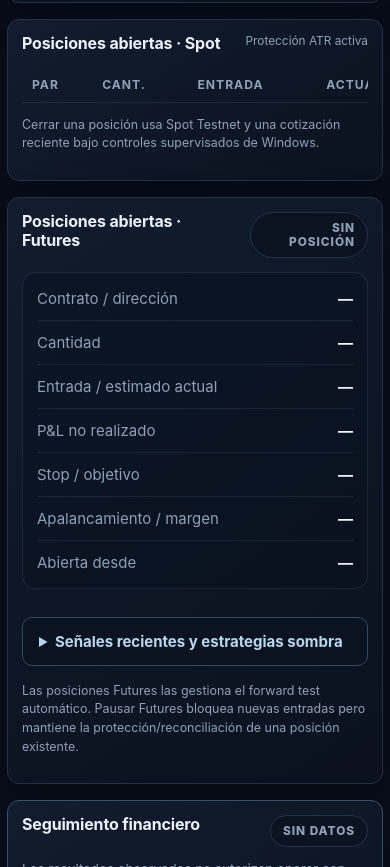
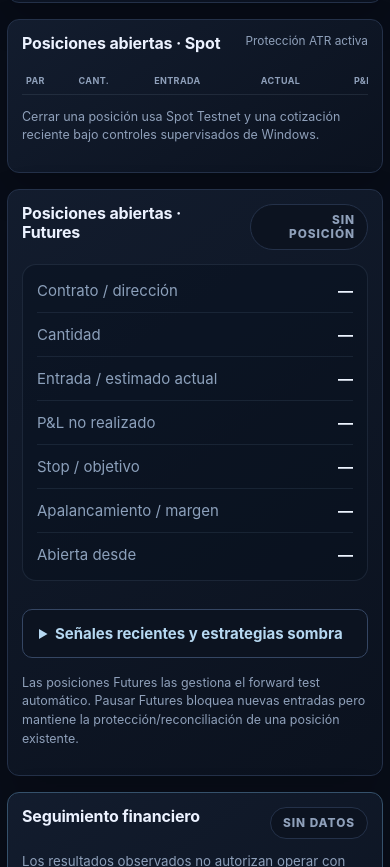
Before and after one commit to jlboper/Crypto-BOT, a plain HTML site: page web/index.html in a window 390 px wide. Shown: the part 4970-5837 px from the top of the page. Drawn offline with Linux system fonts and the light colour scheme; no server answers.

Commit message:
Fit Spot positions table without desktop scroll

```diff
--- a/web/monitoring.css
+++ b/web/monitoring.css
@@ -46,15 +46,19 @@
 .dual-detail-grid dt{color:#8ca0bb}
 .dual-detail-grid dd{margin:0;text-align:right;font-weight:650;color:#edf4ff}
 .positions-grid{align-items:start}
-.compact-engine-table table{min-width:760px}
-.compact-engine-table th,.compact-engine-table td{padding-left:10px;padding-right:10px}
+.compact-engine-table table{min-width:0;table-layout:fixed;font-size:11px}
+.compact-engine-table th,.compact-engine-table td{padding:8px 4px;white-space:nowrap;overflow:hidden;text-overflow:ellipsis}
+.compact-engine-table th{font-size:9px;letter-spacing:.04em}
+.compact-engine-table .paper-close{padding:6px 7px;font-size:10px}
 .futures-position-card{margin-top:8px;border:1px solid rgba(125,154,190,.14);border-radius:14px;padding:4px 14px;background:rgba(8,17,30,.45)}
 .finance-grid{align-items:start}
 .finance-grid .research-summary{grid-template-columns:repeat(2,minmax(0,1fr))}
 .finance-grid .benchmark-note{min-height:72px}
 @media(max-width:1180px){
   .dual-detail-grid{grid-template-columns:1fr}
-  .compact-engine-table table{min-width:900px}
+}
+@media(max-width:620px){
+  .compact-engine-table table{min-width:720px;table-layout:auto}
 }
 @media(max-width:620px){
   .dual-detail-grid dl>div{align-items:flex-start}
```
